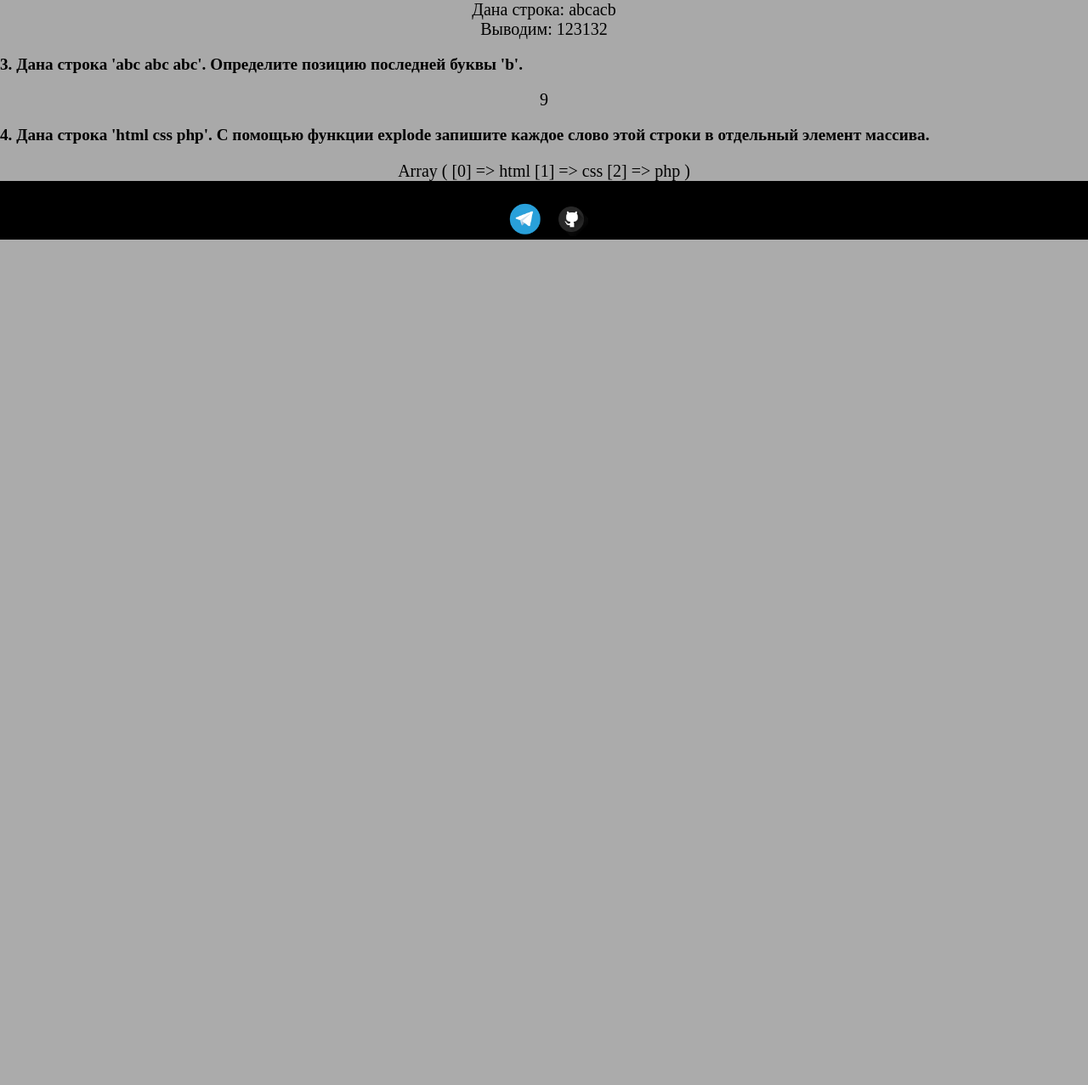
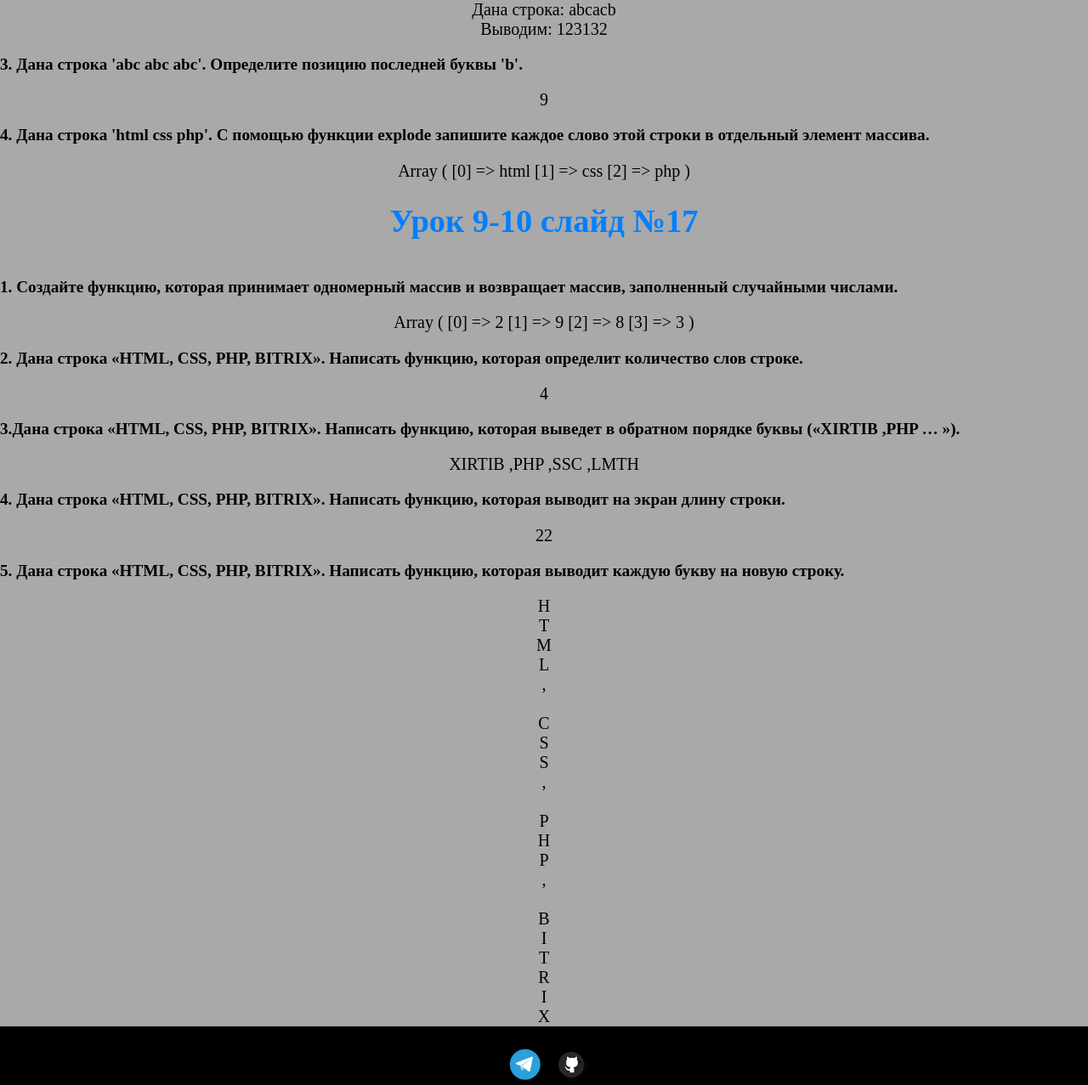
Before and after one commit to IrinaZorina/fact16, a PHP site: page /tasks.php in a window 1280 px wide. Shown: the part 2173-3450 px from the top of the page at 85% size. Before the commit the page ends 2455 px from the top, so only its background shows below. Run offline with PHP 8.4, Linux system fonts and the light colour scheme.

Commit message:
added tasks from lesson 9-19 slide 17

```diff
--- a/tasks.php
+++ b/tasks.php
@@ -214,6 +214,81 @@
                 ?>
             </div>
         </div>
+        <div class="head"><h1>Урок 9-10 слайд №17</h1></div>
+        <div class="quest">
+            <div class="task"><p><b>1. Создайте функцию, которая принимает одномерный массив и возвращает массив, заполненный случайными числами.</b></p></div>
+            <div class="decision">
+                <?php
+                    function arr($a) {
+                        $b = mt_rand(1,7);
+                            for($i = 0; $i < $b; $i++){
+                            $a[] =+ mt_rand(1,10);
+                            }
+                            return $a;
+                    }
+                    $array = [];
+                    print_r(arr($array));
+                ?>
+            </div>
+        </div>
+        <div class="quest">
+            <div class="task"><p><b>2. Дана строка «HTML, CSS, PHP, BITRIX». Написать функцию, которая определит количество слов строке.</b></p></div>
+            <div class="decision">
+                <?php
+                   $str = 'HTML, CSS, PHP, BITRIX';
+                   function f($a) {
+                       $arr = explode(' ', $a);
+                       $count = 0;
+                       for($i = 0; $i < count($arr); $i++){
+                           $count++;
+                       }
+                       return $count;
+                   }
+                   echo f($str);
+                ?>
+            </div>
+        </div>
+        <div class="quest">
+            <div class="task"><p><b>3.Дана строка «HTML, CSS, PHP, BITRIX». Написать функцию, которая выведет в обратном порядке буквы («XIRTIB ,PHP … »).</b></p></div>
+            <div class="decision">
+                <?php
+                   $str = 'HTML, CSS, PHP, BITRIX';
+                   function reverse($x) {
+                       for($i = mb_strlen($x); $i >= 0; $i--){
+                           echo substr($x, $i, 1);
+                       }
+                   }
+                   echo reverse($str);
+                ?>
+            </div>
+        </div>
+        <div class="quest">
+            <div class="task"><p><b>4. Дана строка «HTML, CSS, PHP, BITRIX». Написать функцию, которая выводит на экран длину строки.</b></p></div>
+            <div class="decision">
+                <?php
+                    $str = 'HTML, CSS, PHP, BITRIX';
+                    function length($a){
+                        echo mb_strlen($a);
+                    }
+                    echo length($str);
+                ?>
+            </div>
+        </div>
+        <div class="quest">
+            <div class="task"><p><b>5. Дана строка «HTML, CSS, PHP, BITRIX». Написать функцию, которая выводит каждую букву на новую строку.</b></p></div>
+            <div class="decision">
+                <?php
+                   $str = 'HTML, CSS, PHP, BITRIX';
+                   function br($a){
+                       for($i = 0; $i < mb_strlen($a); $i++){
+                           echo substr($a, $i, 1) . '<br>';
+                       }
+
+                   }
+                   echo br($str);
+                ?>
+            </div>
+        </div>
     </div>
     <?php require_once 'inc/footer.php' ?>
 </body>
```
